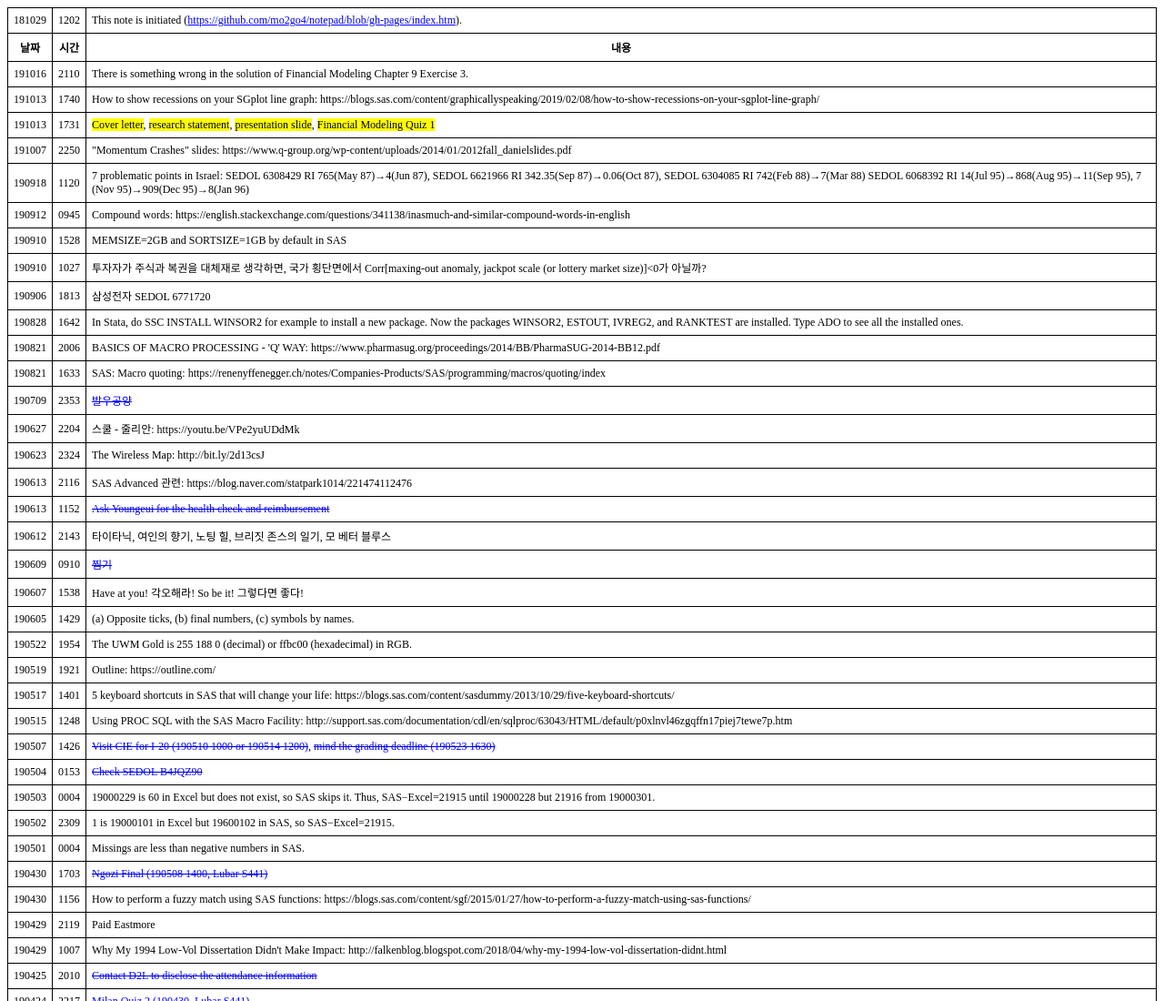
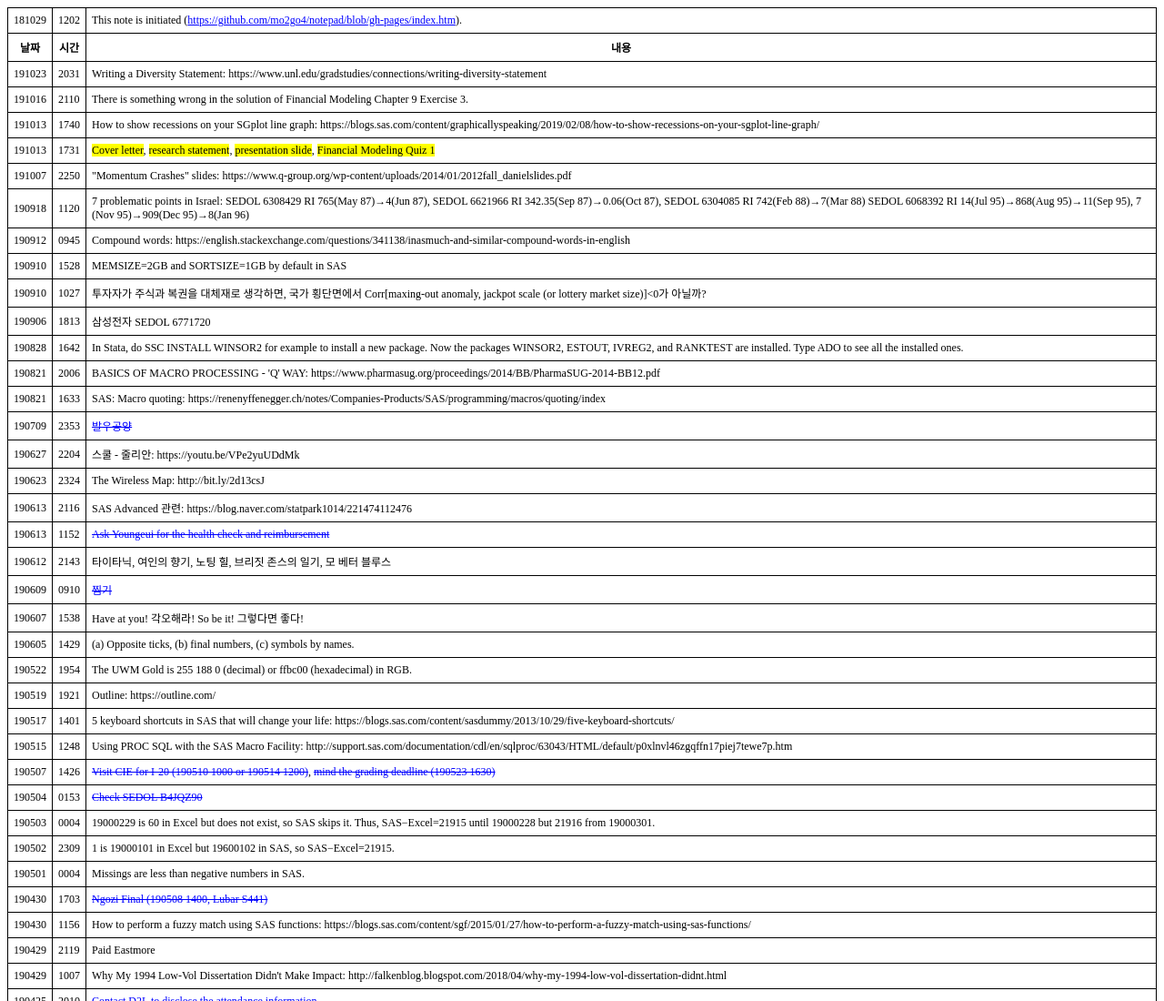
Before and after one commit to mo2go4/notepad, a plain HTML site: page index.htm in a window 1280 px wide. Shown: the top 1100 px of the page at 91% size. Drawn offline with Linux system fonts and the light colour scheme.

Commit message:
Update index.htm

```diff
--- a/index.htm
+++ b/index.htm
@@ -34,6 +34,12 @@ strike,a{color:#0000ff}
 </tr>
 
 -->
+
+<tr>
+<td>191023</td>
+<td>2031</td>
+<td>Writing a Diversity Statement: https://www.unl.edu/gradstudies/connections/writing-diversity-statement</td>
+</tr>
 
 <tr>
 <td>191016</td>
```
